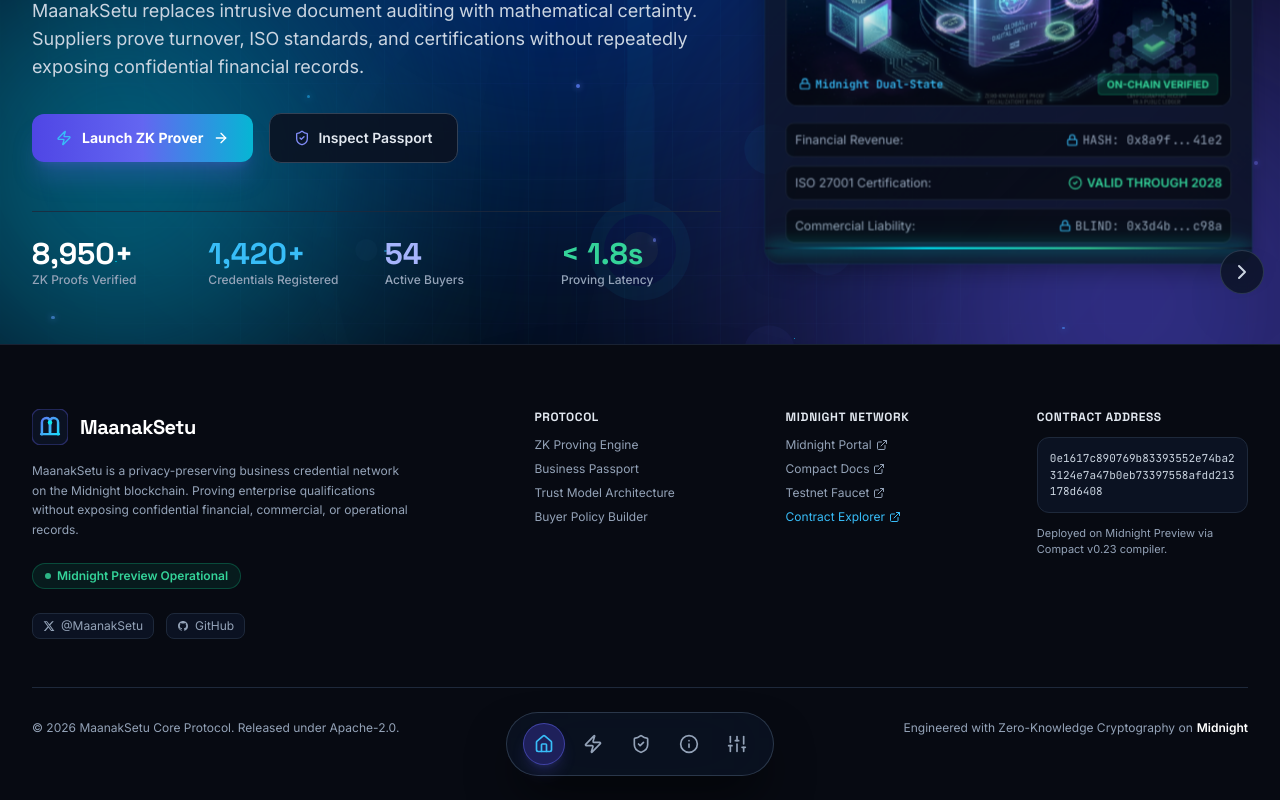
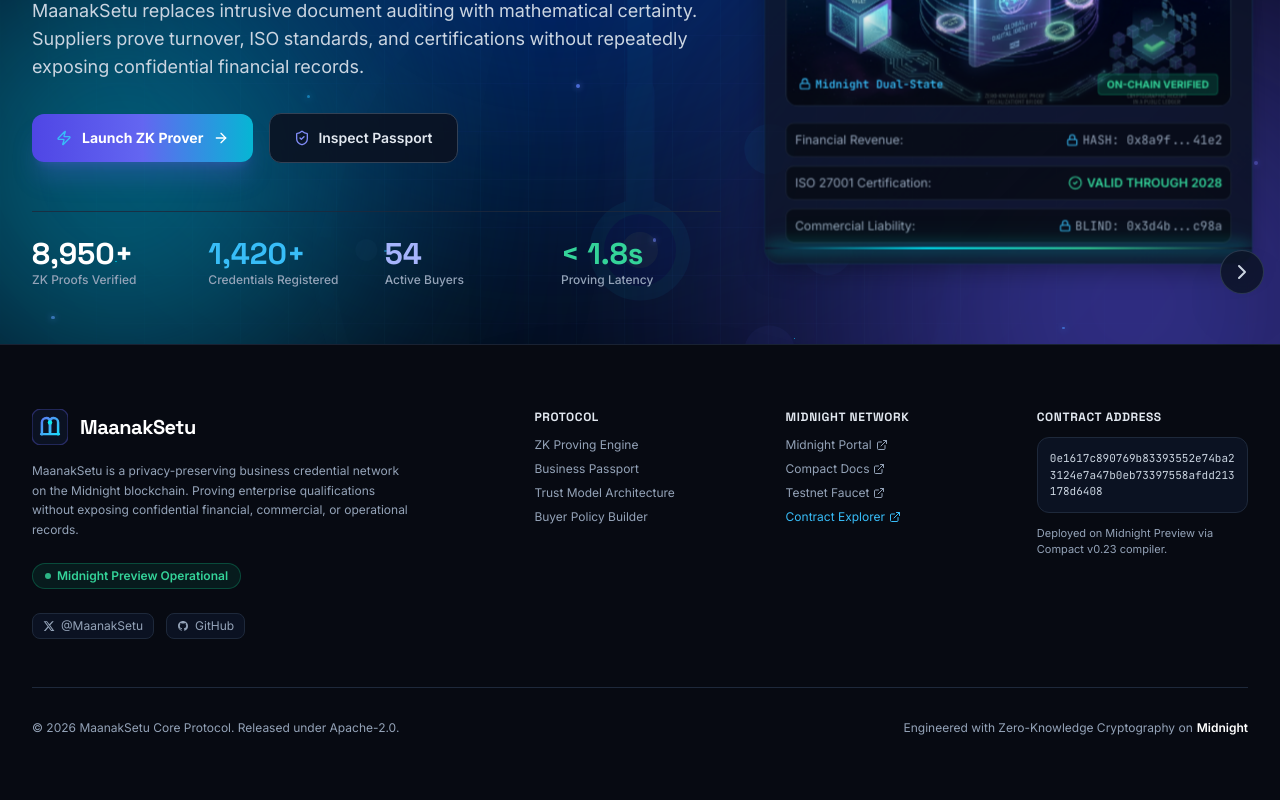
Before and after one commit to bishalnium/MaanakSetu, a React (Vite) app in the folder frontend/: page / in a window 1280 px wide. Shown: the part 301-1101 px from the top of the page. Built offline with nearby package versions, Linux system fonts and the light colour scheme.

Commit message:
feat(ui): update browser favicon to clean vector logo and make floating dock mobile-only

```diff
--- a/frontend/index.html
+++ b/frontend/index.html
@@ -2,7 +2,9 @@
 <html lang="en" class="dark scroll-smooth">
   <head>
     <meta charset="UTF-8" />
-    <link rel="icon" type="image/jpeg" href="/maanaksetu_logo.jpg" />
+    <link rel="icon" type="image/svg+xml" href="/logo.svg" />
+    <link rel="icon" type="image/png" sizes="64x64" href="/logo.png" />
+    <link rel="shortcut icon" href="/favicon.ico" />
     <meta name="viewport" content="width=device-width, initial-scale=1.0, maximum-scale=1.0, user-scalable=no" />
     <meta name="theme-color" content="#070a12" />
     <title>MaanakSetu | Zero-Knowledge Business Credential & Supplier Qualification Network</title>
--- a/frontend/src/App.tsx
+++ b/frontend/src/App.tsx
@@ -222,8 +222,8 @@
           </AnimatePresence>
         </main>
 
-        {/* Floating Bottom Dock Navigation */}
-        <Dock items={dockItems} />
+        {/* Floating Bottom Dock Navigation — Exclusively for Mobile Devices */}
+        <Dock items={dockItems} className="md:hidden" />
 
         {/* Web3 Wallet Modal */}
         <WalletModal
--- a/frontend/src/components/ui/Dock.tsx
+++ b/frontend/src/components/ui/Dock.tsx
@@ -17,7 +17,7 @@
 
 export const Dock: React.FC<DockProps> = ({ items, className = '' }) => {
   return (
-    <div className={`fixed bottom-6 left-1/2 -translate-x-1/2 z-50 ${className}`}>
+    <div className={`md:hidden fixed bottom-6 left-1/2 -translate-x-1/2 z-50 ${className}`}>
       <motion.nav
         initial={{ y: 50, opacity: 0 }}
         animate={{ y: 0, opacity: 1 }}
```
Also changed, not shown: frontend/public/logo.png (added), 2 other files (tests, documents, lock files or other folders).
